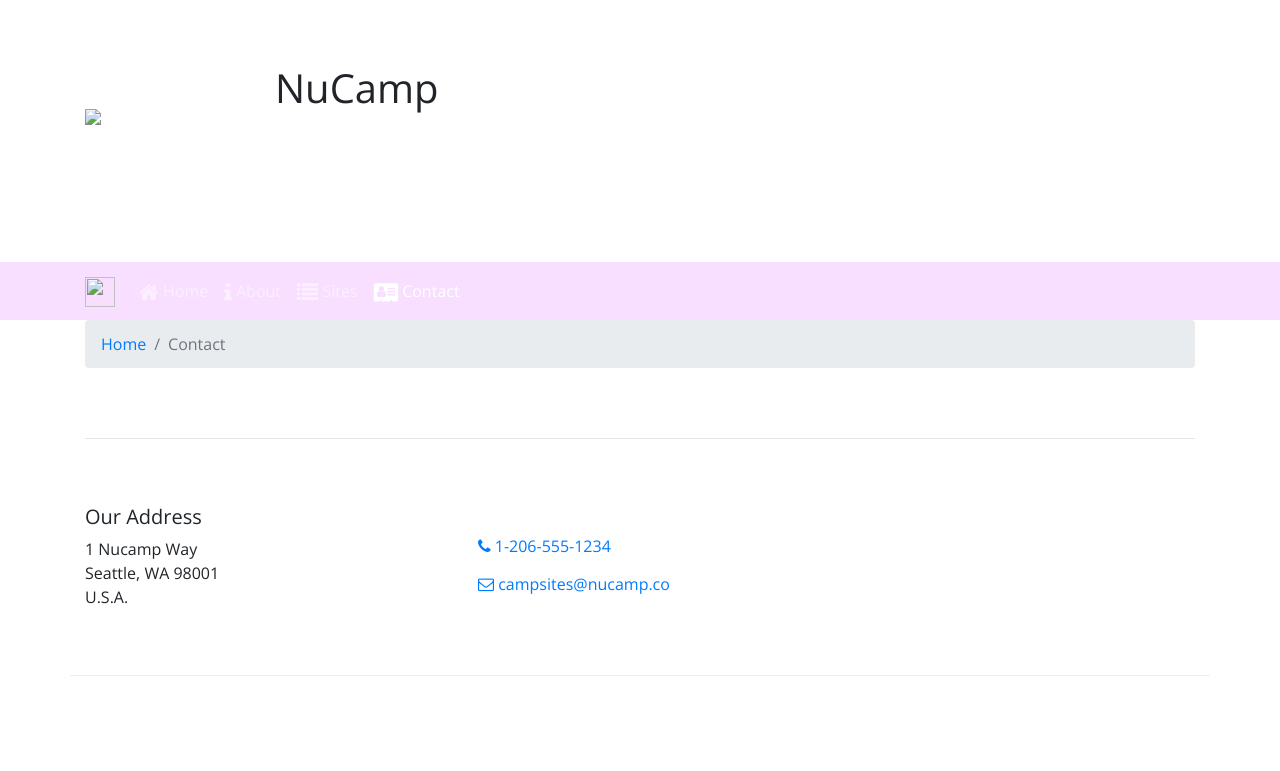
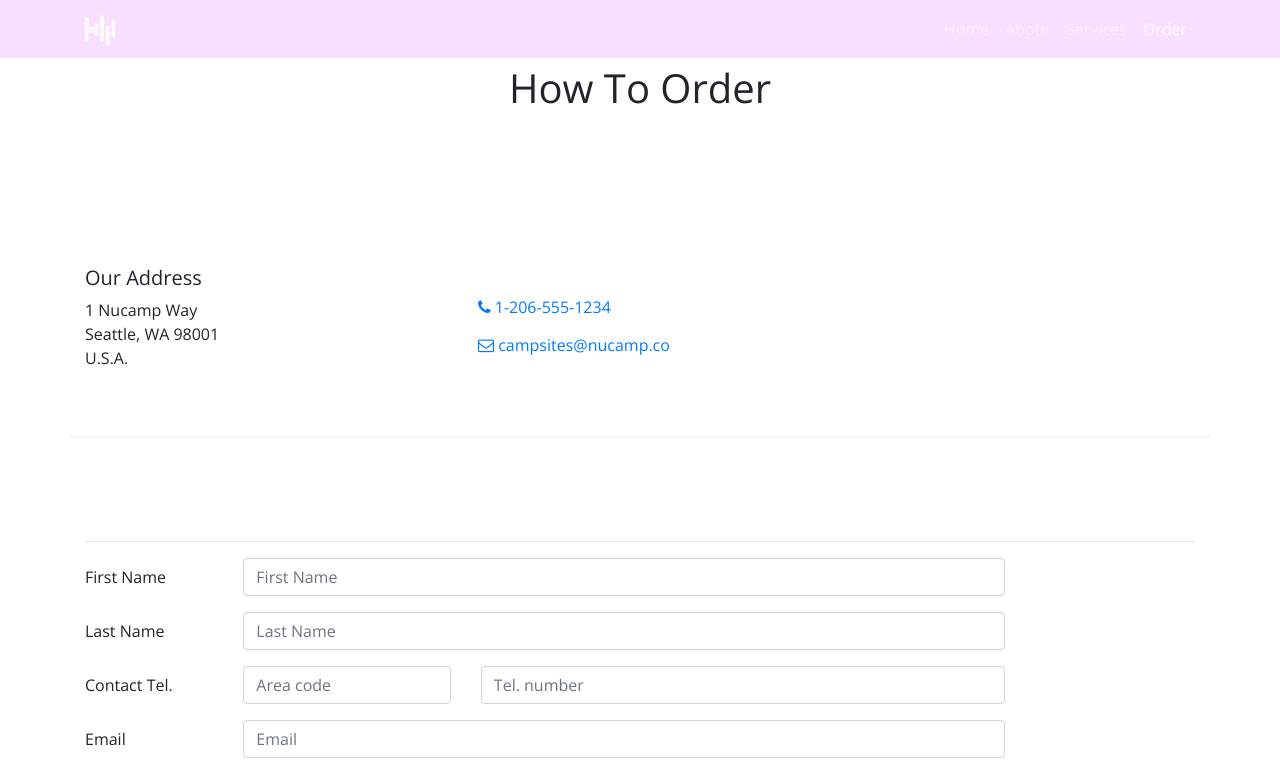
Before and after one commit to rlpool06/heartbeatmelodies, a website: page order.html in a window 1280 px wide. Shown: the top 771 px of the page. Drawn offline with nearby package versions, Linux system fonts and the light colour scheme.

Commit message:
nov23_2:52pm

```diff
--- a/css/styles.css
+++ b/css/styles.css
@@ -46,11 +46,6 @@
         background-color: rgba(0,0,0,0.25);
     }
 
-    /* .site-footer {
-    background-image: linear-gradient(#CEC8FF, white);
-    padding: 20px 0;
-} */
-
 .jumbotron {
     background: none;
 }
--- a/contactus.html
+++ b/order.html
@@ -15,54 +15,37 @@
     <link rel="stylesheet" href="css/styles.css" />
     <link rel="stylesheet" href="node_modules/font-awesome/css/font-awesome.min.css" />
     <link rel="stylesheet" href="node_modules/bootstrap-social/bootstrap-social.css" />
-    <title>NuCamp: A Better Way To Camp</title>
+    <title>Heartbeat Melodies: Order</title>
 </head>
 
 <body>
 
-    <header class="jumbotron jumbotron-fluid">
+    <nav class="navbar navbar-expand-sm navbar-dark fixed-top">
+        <div class="container">
+            <a class="navbar-brand" href="#"><img src="fwdlogos/Heartbeat Melodies WHT logo.png" height="30" width="30"/></a>
+             <button class="navbar-toggler" type="button" data-toggle="collapse" data-target="#nucampNavbar"><span class="navbar-toggler-icon"></span></button>
+                 <div class="collapse navbar-collapse" id="nucampNavbar">
+                     <ul class="navbar-nav ml-auto">
+                         <li class="nav-item"><a class="nav-link" href="index.html">Home</a></li>
+                         <li class="nav-item"><a class="nav-link" href="aboutus.html">About</a></li>
+                         <li class="nav-item"><a class="nav-link" href="#">Services</a></li>
+                         <li class="nav-item active"><a class="nav-link" href="order.html">Order</a></li>
+                     </ul>
+                 </div>
+         </div>
+    </nav>
+
+    <div class="jumbotron jumbotron-fluid">
         <div class="container">
             <div class="row">
-                <div class="col-4 col-sm-3 col-md-2 align-self-center">
-                    <a href="index.html"><img src="img/logo.png" class="img-fluid"/></a>
-                 </div>
-                <div class="col">
-                    <h1>NuCamp</h1>
-                    <h2>a better way to camp</h2>
+                <div class="col d-flex justify-content-center align-self-center">
+                    <h1>How To Order</h1>
                 </div>
             </div>
         </div>
-    </header>
-
-    <nav class="navbar navbar-expand-sm navbar-dark sticky-top">
-        <div class="container">
-            <a class="navbar-brand" href="index.html"><img src="img/logo.png" height="30" width="30"/></a>
-            <button class="navbar-toggler" type="button" data-toggle="collapse" data-target="#nucampNavbar">
-                <span class="navbar-toggler-icon"></span>
-            </button>
-            <div class="collapse navbar-collapse" id="nucampNavbar">
-                <ul class="navbar-nav">
-                    <li class="nav-item"><a class="nav-link" href="index.html"><i class="fa fa-home fa-lg"></i> Home</a></li>
-                    <li class="nav-item"><a class="nav-link" href="aboutus.html"><i class="fa fa-info fa-lg"></i> About</a></li>
-                    <li class="nav-item"><a class="nav-link" href="#"><i class="fa fa-list fa-lg"></i> Sites</a></li>
-                    <li class="nav-item active"><a class="nav-link" href="#"><i class="fa fa-address-card fa-lg"></i> Contact</a></li>
-                </ul>
-            </div>
-        </div>
-    </nav>
+    </div>
 
     <div class="container">
-        <div class="row">
-            <div class="col">
-                <ol class="breadcrumb">
-                    <li class="breadcrumb-item"><a href="index.html">Home</a></li>
-                    <li class="breadcrumb-item active">Contact</li>
-                </ol>
-                <h2>Contact Us</h2>
-                <hr />
-            </div>
-        </div>
-
         <div class="row row-content align-items-center">
             <div class="col-sm-4">
                 <h5>Our Address</h5>
```
Also changed, not shown: aboutus.html (+7 -21 lines), index.html (+2 -2 lines), 1 other file.
